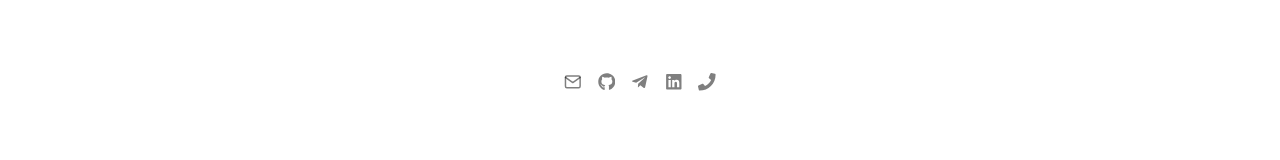
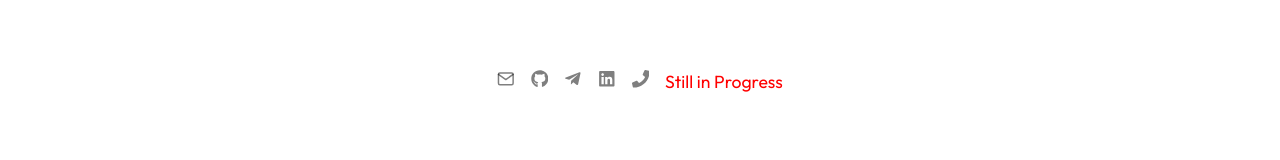
Before and after one commit to Megdelawit365/Book-review-app, a React (Vite) app in the folder frontend/: page / in a window 1280 px wide. Shown: the part 138-298 px from the top of the page. Built offline with nearby package versions, Linux system fonts and the light colour scheme; no server answers; a web font is replaced by a local one.

Commit message:
Update Home.jsx

```diff
--- a/frontend/src/pages/Home.jsx
+++ b/frontend/src/pages/Home.jsx
@@ -13,6 +13,7 @@ const Home = () => {
                 <section className='hero-section'>
                     <div className='hero-icons-container'>
                         <FiMail /><FaGithub /><FaTelegramPlane /><FaLinkedin /><FaPhone />
+                        <p style={{color:"red"}}>Still in Progress</p>
                     </div>
                     <h1>Discover <span>Books</span> . Read & Write Reviews. Save Your Favorites.</h1>
                     <p>A Place For Book Lovers To Explore and Share Book Reviews. Join And Find Your Next Great Read!</p>
```
